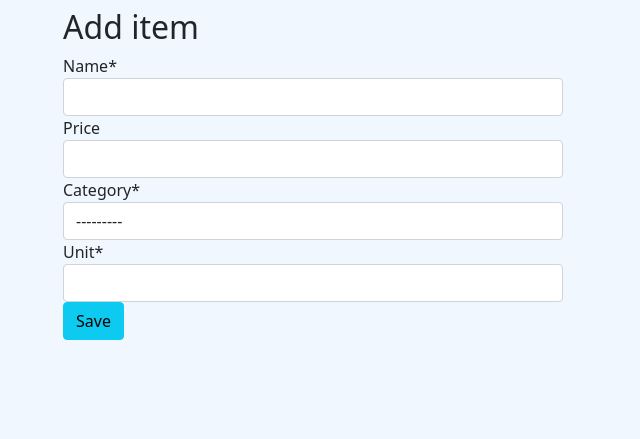
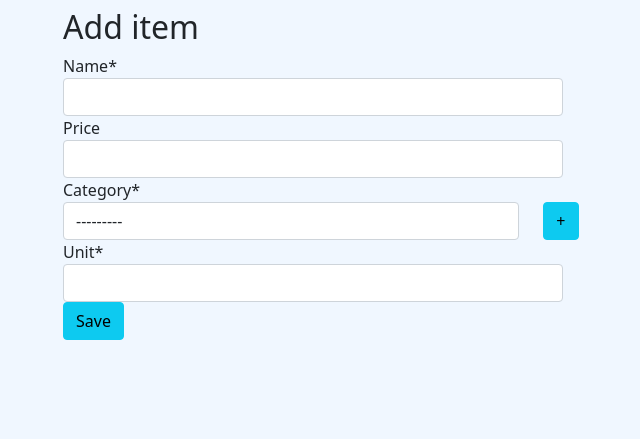
Before and after one commit to KamilKulerz/order_management, a Django app: page /items/add in a window 1280 px wide. Shown: the part 56-495 px from the top of the page, without its empty margins (327-967 px from the left). Run offline with Django 3.2, Linux system fonts and the light colour scheme; tables that the repository leaves empty hold one stand-in row (values such as "Sample post"); parts of the project's set-up code (start-up, migrations or seed data) failed here and were passed over; some libraries are stand-ins or nearby versions.

Commit message:
form with + for cat

```diff
--- a/orders_app/templates/orders_app/item_form.html
+++ b/orders_app/templates/orders_app/item_form.html
@@ -4,7 +4,18 @@
 {% block content %}
     <h2>Add item</h2>
     <form method="post">{% csrf_token %}
-        {{ form|crispy }}
+        {{ form.name|as_crispy_field }}
+        {{ form.price|as_crispy_field }}
+        <div class="row">
+            <div class="col">
+                {{ form.category|as_crispy_field }}
+            </div>
+            <div class="col-1 d-flex align-items-end">
+
+                <a href="{% url 'orders_app:categories-add' %}?next={{ request.get_full_path  }}" class="btn btn-info" role="button">+</a>
+            </div>
+        </div>
+        {{ form.unit|as_crispy_field }}
         <button type="submit" class="btn btn-info">Save</button>
     </form>
 {% endblock %}
```
